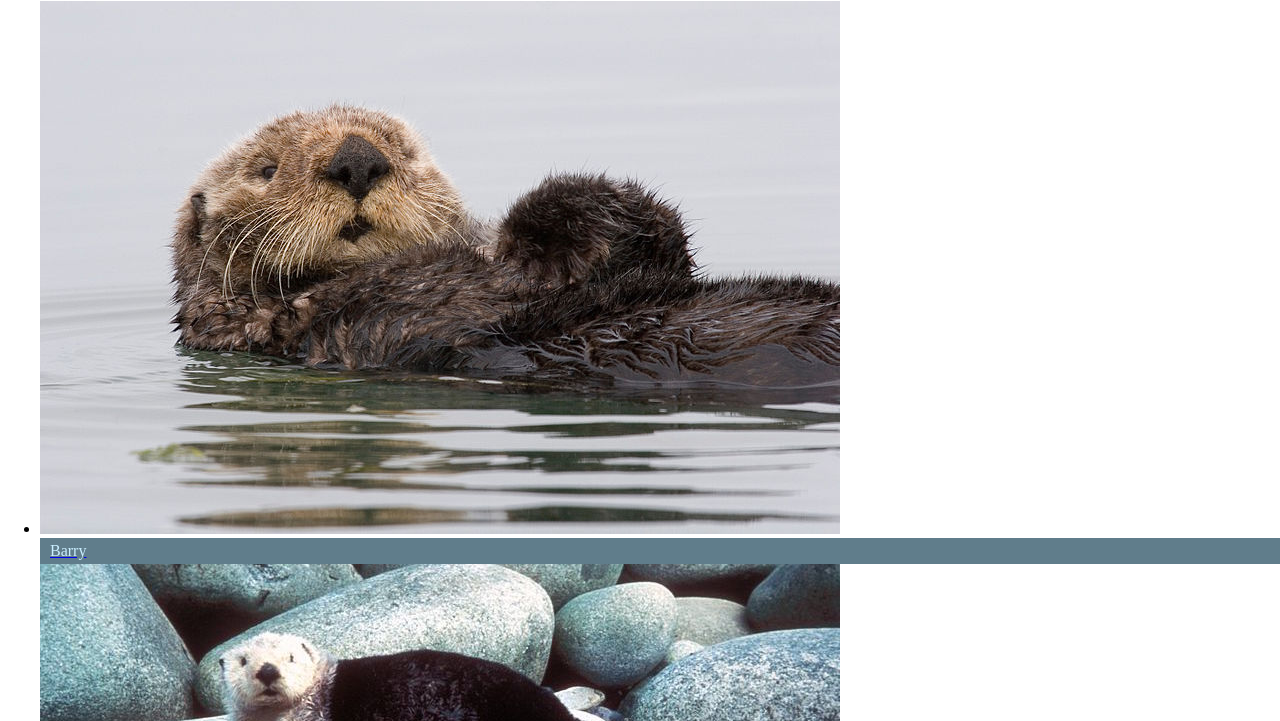
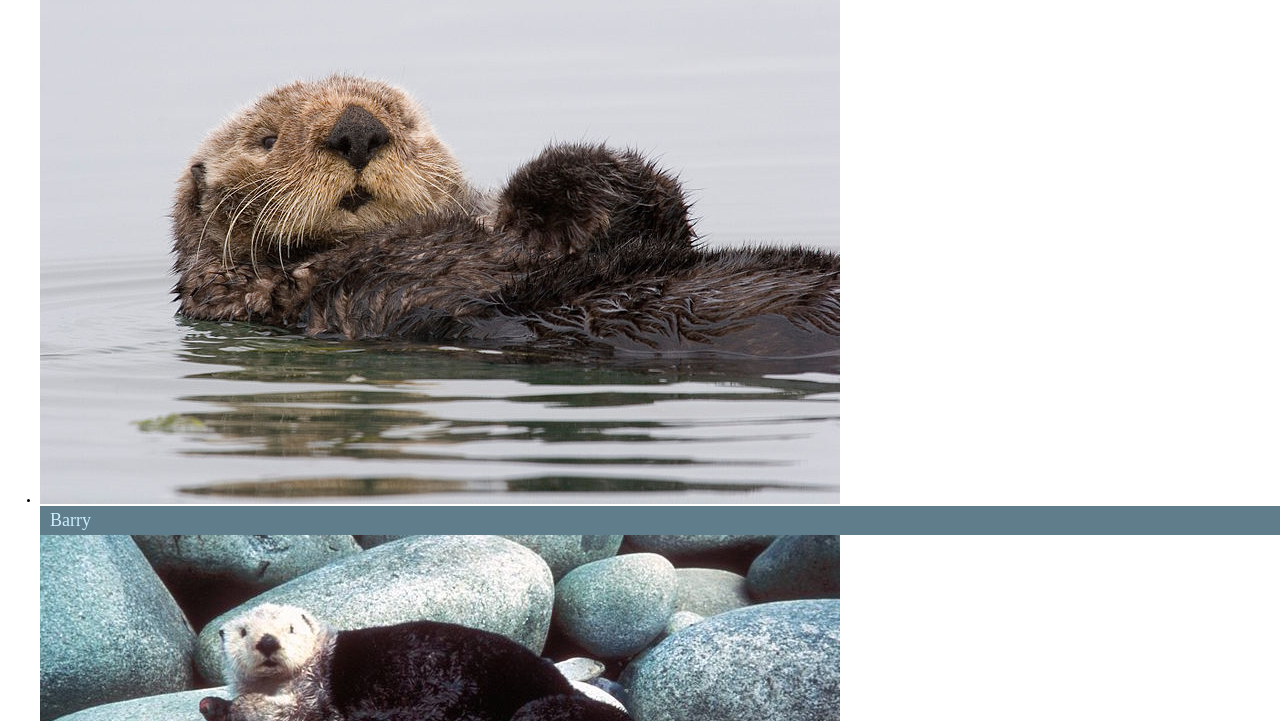
Before and after one commit to DonVu/ottergram-homework2, a plain HTML site: page index.html in a window 1280 px wide. Shown: the part 79-800 px from the top of the page. Drawn offline with nearby package versions, Linux system fonts and the light colour scheme.

Commit message:
Add body and <a> tag styles

```diff
--- a/stylesheets/styles.css
+++ b/stylesheets/styles.css
@@ -1,3 +1,11 @@
+body {
+  font-size: 10px;
+}
+
+a {
+  text-decoration: none;
+}
+
 .thumbnail-title{
   display: block;
   margin: 0;
@@ -5,4 +13,5 @@
 
   background: rgb(96, 125, 139);
   color: rgb(202, 238, 255);
+  font-size: 18px;
 }
```
